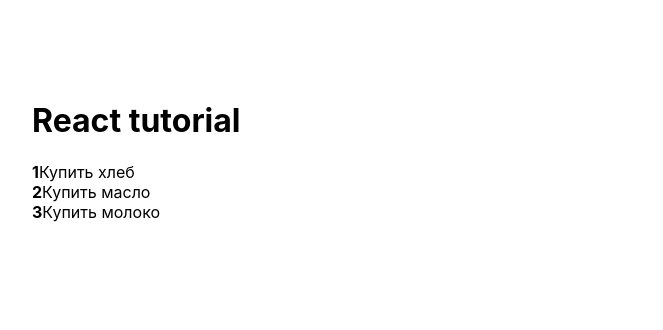
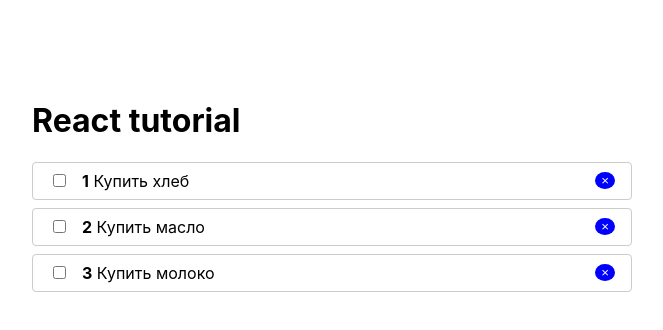
Before and after one commit to MikeMSN/kyto-react-qsg3, a React (Create React App) app in the folder web-ui/: page / in a window 1280 px wide. Shown: the top 330 px of the page, without its empty margins (308-971 px from the left). Built offline with nearby package versions, Linux system fonts and the light colour scheme.

Commit message:
added styles

```diff
--- a/web-ui/src/Todo/TodoItem.js
+++ b/web-ui/src/Todo/TodoItem.js
@@ -1,11 +1,31 @@
 import React from 'react'
 import PropTypes from 'prop-types'
 
+const styles = {
+    li: {
+        display: 'flex',
+        justifyContent: 'space-between',
+        alignItems: 'center',
+        padding: '.5rem 1rem',
+        border: '1px solid #ccc',
+        borderRadius: '4px',
+        marginBottom: '.5rem'
+    },
+    input: {
+        marginRight: '1rem'
+    }
+}
+
 function TodoItem({todo, index}) {
     return (
-        <li>
-            <strong>{index + 1}</strong>
-            {todo.title}
+        <li style={styles.li}>
+            <span>
+                <input style={styles.input} type="checkbox"/>
+                <strong>{index + 1}</strong>
+                &nbsp;
+                {todo.title}
+            </span>
+            <button className='rm'>&times;</button>
         </li>
     )
 }
--- a/web-ui/src/index.css
+++ b/web-ui/src/index.css
@@ -17,3 +17,10 @@
   margin: 0 auto;
   width: 600px;
 }
+
+.rm {
+  background: blue;
+  border-radius: 50%;
+  color: white;
+  border: none
+}
```
